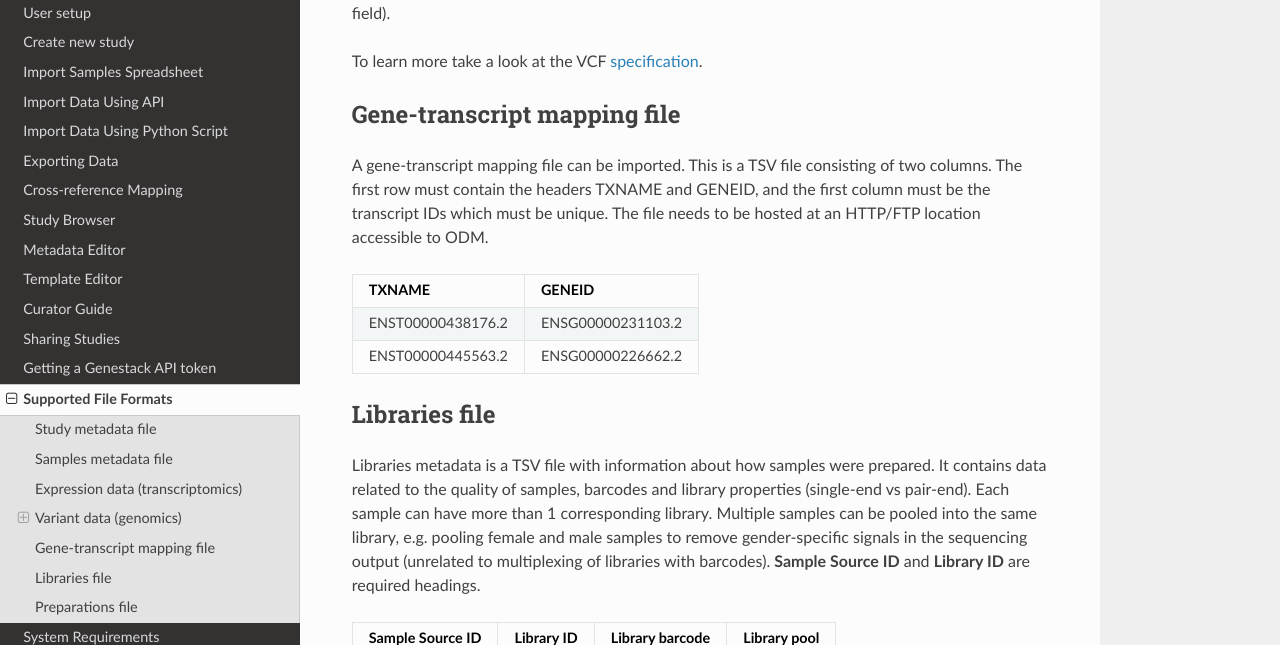
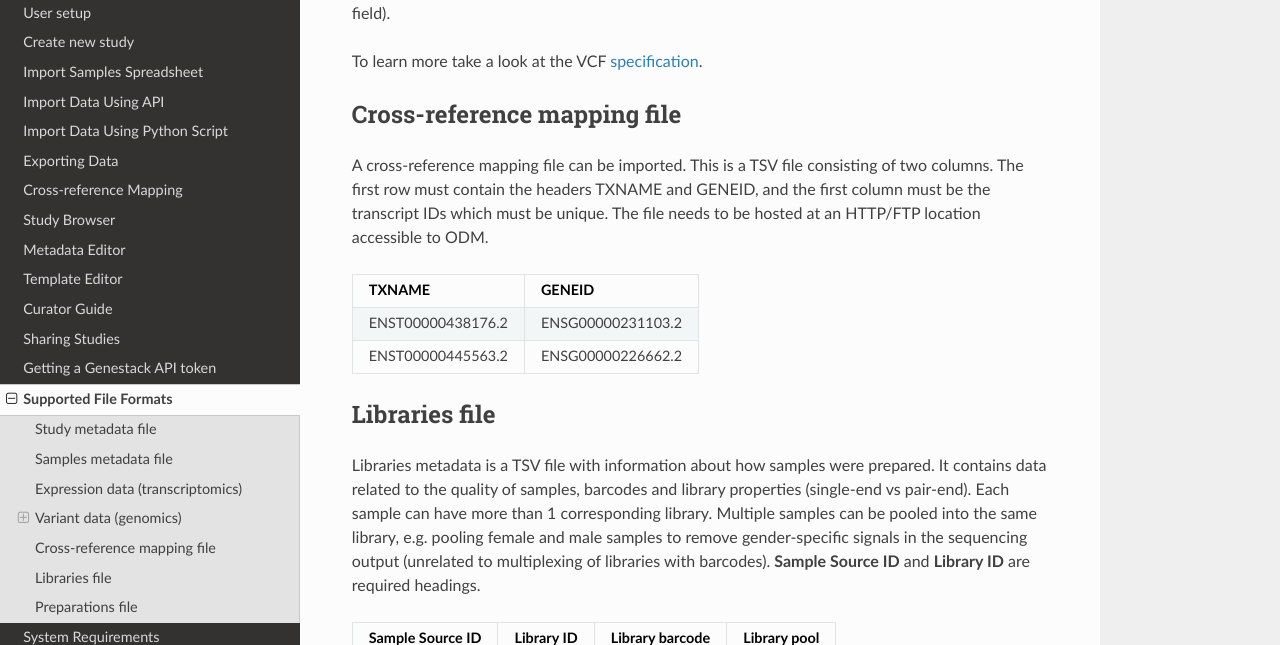
Before and after one commit to genestack/user-guide, a Sphinx documentation site: the page built from source/doc-odm-user-guide/supported-formats.rst, in a window 1280 px wide and 900 px high, scrolled down 6785 px. Shown: the part 162-807 px from the top of the window. Built offline with Sphinx 7.4.7 and the Read the Docs theme 2.0.0, drawn with Linux system fonts in a browser that asks for light colours.

Commit message:
Update supported-formats.rst

```diff
--- a/source/doc-odm-user-guide/supported-formats.rst
+++ b/source/doc-odm-user-guide/supported-formats.rst
@@ -240,10 +240,10 @@ To learn more take a look at the VCF specification_.
    :align: center
 
 
-Gene-transcript mapping file
+Cross-reference mapping file
 ----------------------------
 
-A gene-transcript mapping file can be imported. This is a TSV file consisting of two columns. The first row must contain the headers TXNAME and GENEID, and the first column must be the transcript IDs which must be unique. The file needs to be hosted at an HTTP/FTP location accessible to ODM.
+A cross-reference mapping file can be imported. This is a TSV file consisting of two columns. The first row must contain the headers TXNAME and GENEID, and the first column must be the transcript IDs which must be unique. The file needs to be hosted at an HTTP/FTP location accessible to ODM.
 
 +-------------------+--------------------+
 | TXNAME            | GENEID             |
```
